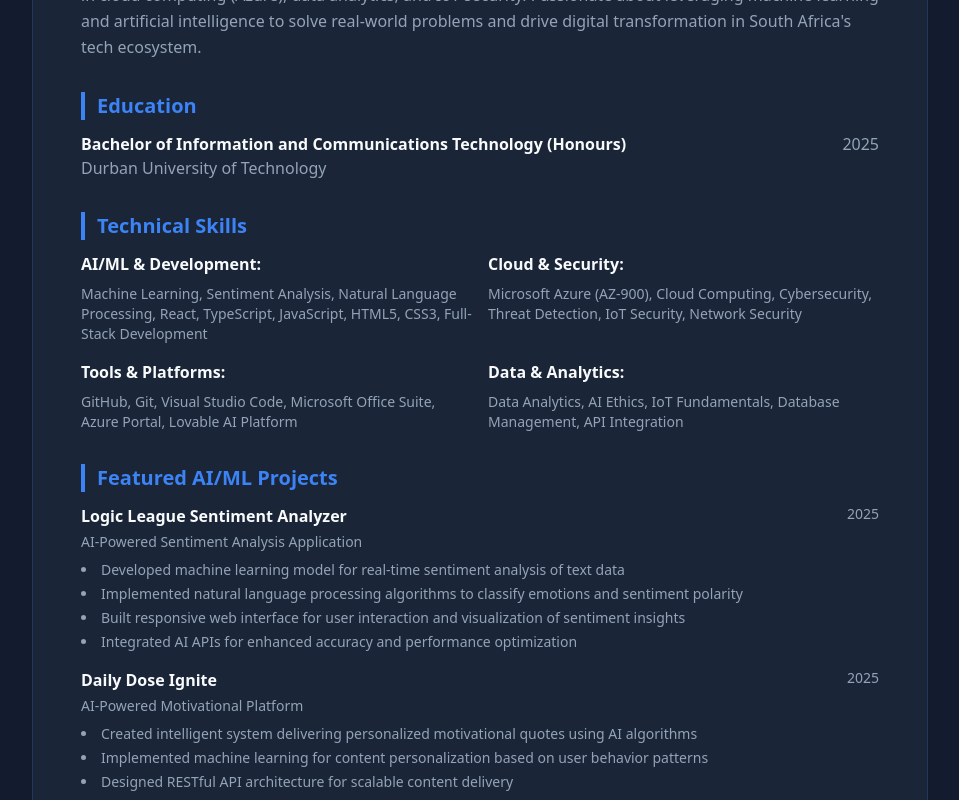
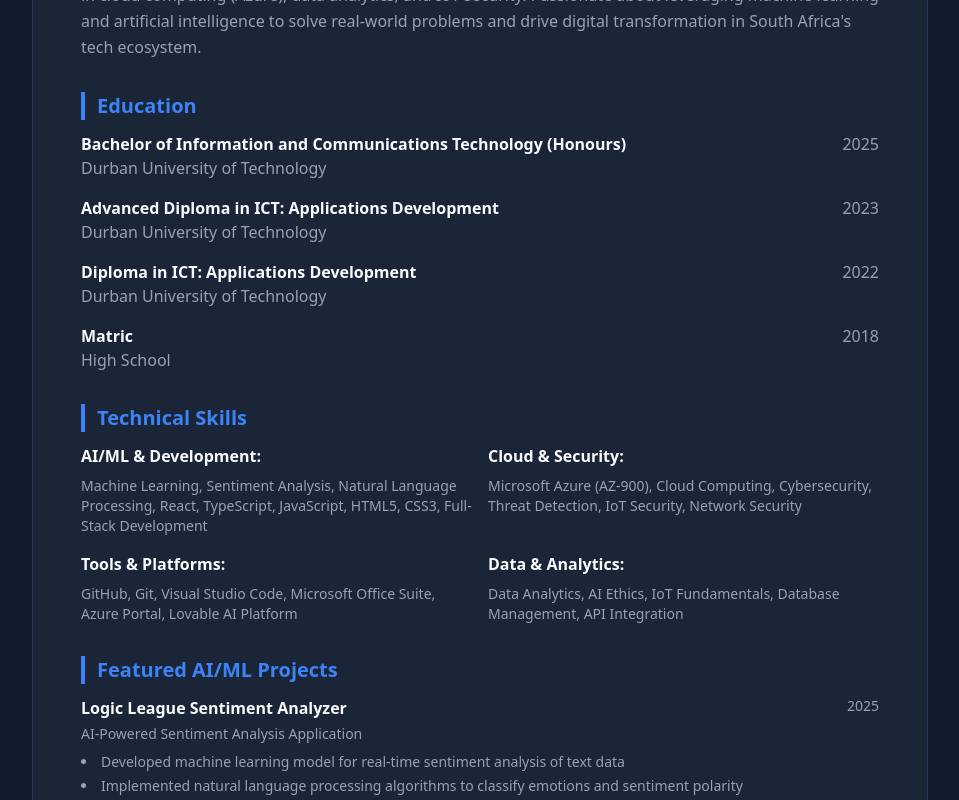
Before and after one commit to Thubellihle/ml-portfolio-launchpad, a React (Vite) app: page / in a window 1280 px wide. Shown: the part 5160-5960 px from the top of the page, without its empty margins (160-1119 px from the left). Built offline with nearby package versions, Linux system fonts and the light colour scheme; the HTML template or start-up script is replaced by a standard one.

Commit message:
Update education section

```diff
--- a/src/components/Resume.tsx
+++ b/src/components/Resume.tsx
@@ -70,13 +70,34 @@ const Resume = () => {
             <h3 className="text-xl font-bold text-primary mb-3 border-l-4 border-primary pl-3">
               Education
             </h3>
-            <div className="space-y-2">
+            <div className="space-y-4">
               <div className="flex justify-between items-start">
                 <div>
                   <p className="font-semibold">Bachelor of Information and Communications Technology (Honours)</p>
                   <p className="text-muted-foreground">Durban University of Technology</p>
                 </div>
                 <p className="text-muted-foreground">2025</p>
+              </div>
+              <div className="flex justify-between items-start">
+                <div>
+                  <p className="font-semibold">Advanced Diploma in ICT: Applications Development</p>
+                  <p className="text-muted-foreground">Durban University of Technology</p>
+                </div>
+                <p className="text-muted-foreground">2023</p>
+              </div>
+              <div className="flex justify-between items-start">
+                <div>
+                  <p className="font-semibold">Diploma in ICT: Applications Development</p>
+                  <p className="text-muted-foreground">Durban University of Technology</p>
+                </div>
+                <p className="text-muted-foreground">2022</p>
+              </div>
+              <div className="flex justify-between items-start">
+                <div>
+                  <p className="font-semibold">Matric</p>
+                  <p className="text-muted-foreground">High School</p>
+                </div>
+                <p className="text-muted-foreground">2018</p>
               </div>
             </div>
           </div>
```
